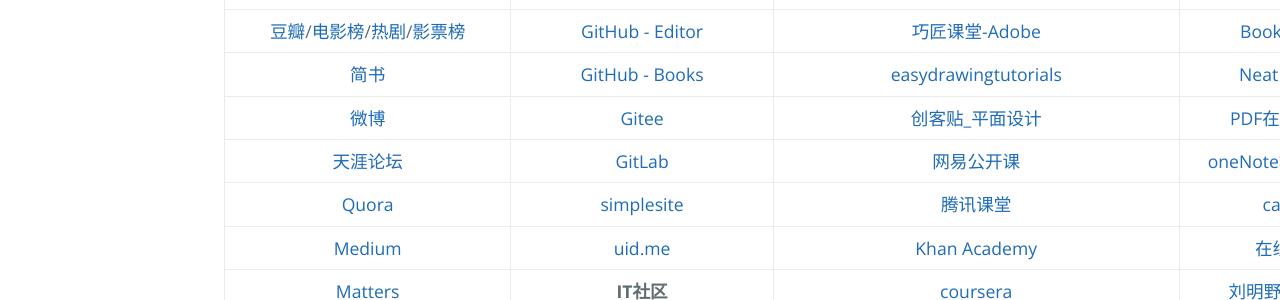
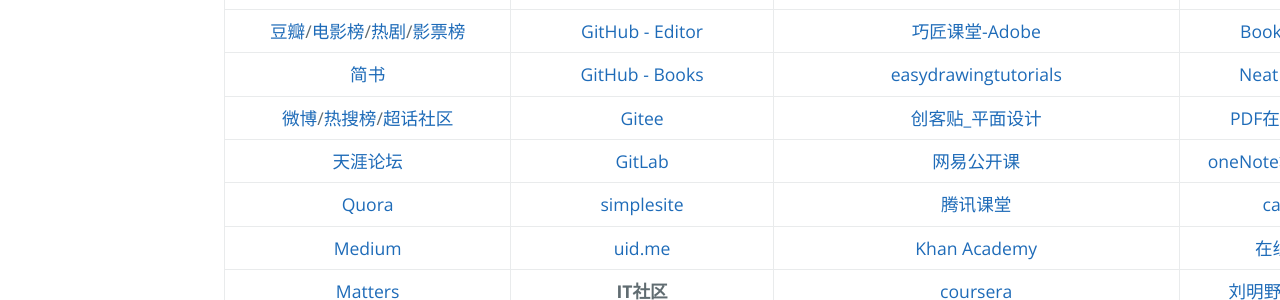
Before and after one commit to AmbroseRen/test, a Jekyll site: the page built from navigation.md, in a window 1280 px wide. Shown: the part 471-771 px from the top of the page. Built offline with Jekyll 4.4.1, drawn with Linux system fonts in a browser that asks for light colours; our own code applies the rules of GitHub Pages for plain Markdown files; the repository's description, which GitHub fills in, is left out.

Commit message:
Update navigation.md

```diff
--- a/navigation.md
+++ b/navigation.md
@@ -15,7 +15,7 @@
 | [知乎](https://www.zhihu.com/people/RS101202303/following) | [Feedly](https://feedly.com/) | [极客学院](https://www.jikexueyuan.com/) | [MYFREEMP3](http://tool.liumingye.cn/music/?page=audioPage&type=migu&name=The%20Ludlows) |
 | [豆瓣](https://www.douban.com/people/AmbroseRen/)/[电影榜](https://movie.douban.com/)/[热剧](https://movie.douban.com/tv/#!type=tv&tag=%E7%83%AD%E9%97%A8&sort=recommend&page_limit=20&page_start=0)/[影票榜](https://www.endata.com.cn/BoxOffice/) | [GitHub - Editor](https://github.com/AmbroseRen/test/blob/master/Library/BookListsOne.md) | [巧匠课堂-Adobe](https://www.2qj.com/) | [BookReader](https://ztftrue.github.io/BookReader/) |
 | [简书](https://www.jianshu.com/subscriptions#/timeline) | [GitHub - Books](https://github.com/AmbroseRen/Picture/tree/master/book/Society) | [easydrawingtutorials](https://www.easydrawingtutorials.com/index.php/disney/81-draw-mickey-mouse) | [Neat Reader](https://www.neat-reader.cn/webapp#/) |
-| [微博](https://weibo.com/3626507391/follow) | [Gitee](https://gitee.com/) | [创客贴_平面设计](https://www.chuangkit.com/designtools/designindex) | [PDF在线阅读器](https://web.jisupdf.com/) |
+| [微博](https://weibo.com/3626507391/follow)/[热搜榜](https://s.weibo.com/top/summary)/[超话社区](https://huati.weibo.cn/discovery/super) | [Gitee](https://gitee.com/) | [创客贴_平面设计](https://www.chuangkit.com/designtools/designindex) | [PDF在线阅读器](https://web.jisupdf.com/) |
 | [天涯论坛](https://bbs.tianya.cn/) | [GitLab](https://gitlab.com/ambroserencn) | [网易公开课](https://open.163.com/khan/) | [oneNote笔记本-微软](https://www.onenote.com/notebooks?auth=1&nf=1&fromAR=1) |
 | [Quora](https://www.quora.com/) | [simplesite](http://ambroseren.simplesite.com/) | [腾讯课堂](https://ke.qq.com/) | [catbox](https://catbox.moe/user/login.php) |
 | [Medium](https://medium.com/) | [uid.me](http://uid.me/ren_si1#) | [Khan Academy](https://www.khanacademy.org/) | [在线翻译](https://fanyi.youdao.com/) |
```
